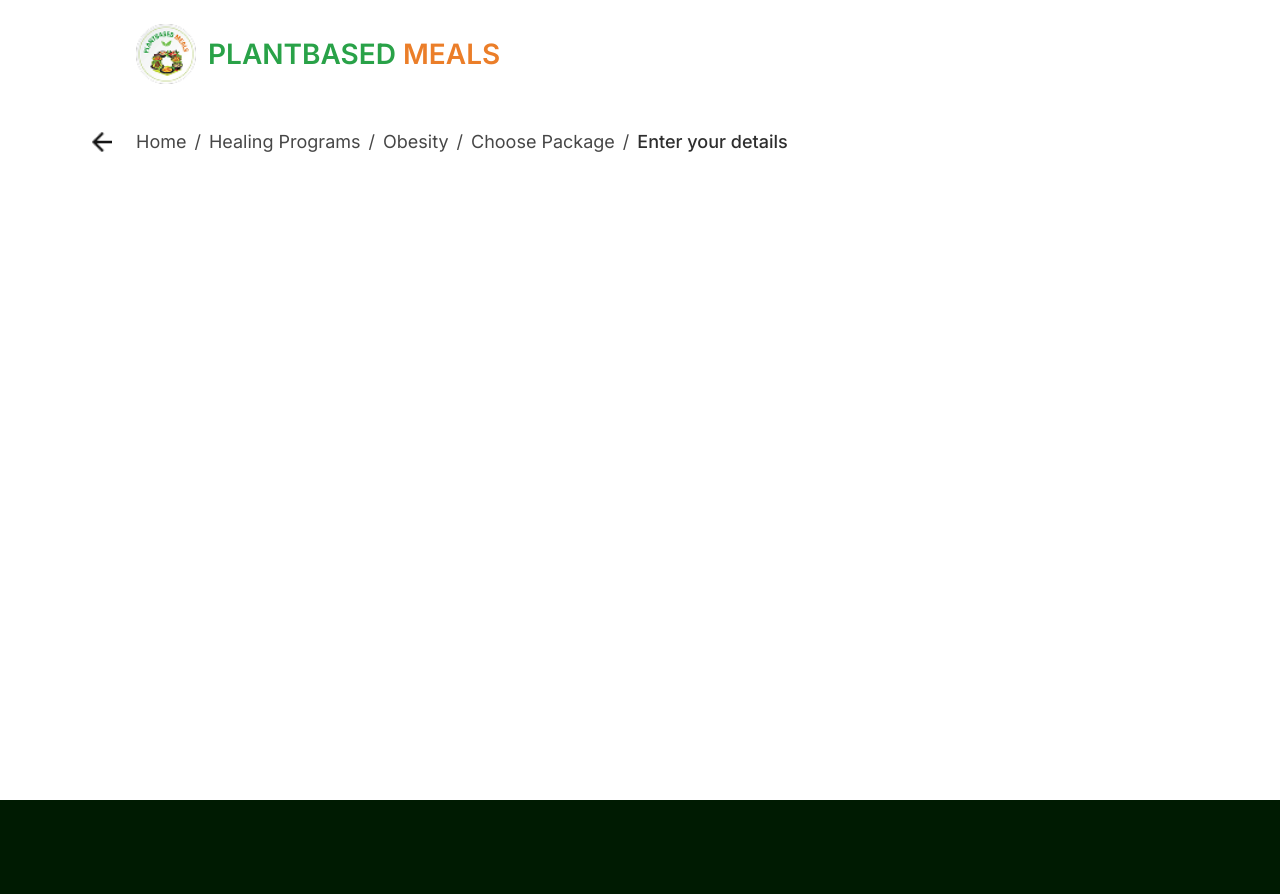
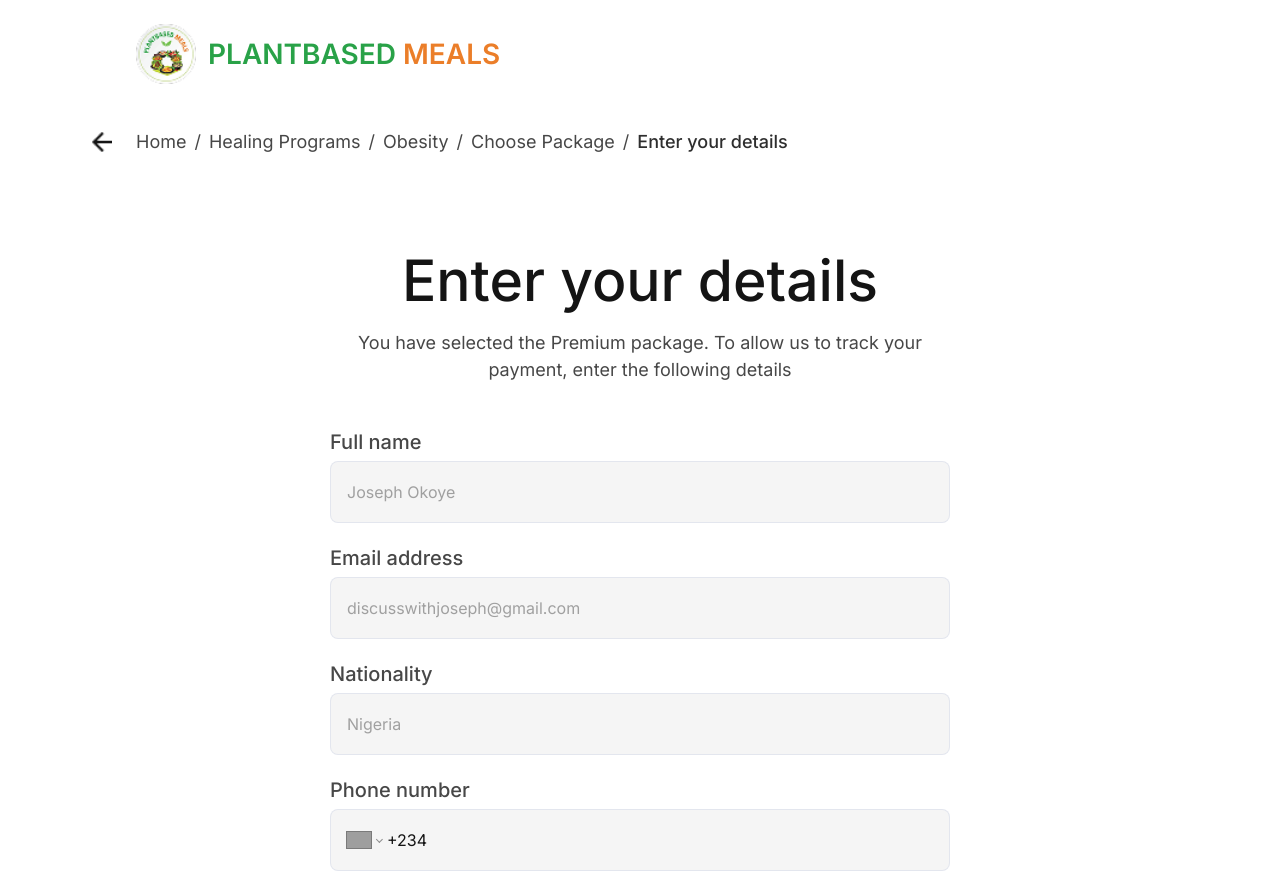
Before and after one commit to Plantbased-ORG/plantbasedmeals, a Next.js app: page /programs/1/choose-package/enter-details in a window 1280 px wide. Shown: the top 894 px of the page. Built offline with nearby package versions, Linux system fonts and the light colour scheme; no server answers; grey boxes are pictures that could not be loaded.

Commit message:
added input fields to enter details page

```diff
--- a/package.json
+++ b/package.json
@@ -14,6 +14,7 @@
     "postcss": "^8.5.6",
     "react": "19.1.0",
     "react-dom": "19.1.0",
+    "react-phone-number-input": "^3.4.13",
     "tailwindcss": "^4.1.13"
   },
   "devDependencies": {
--- a/src/app/programs/[slug]/choose-package/enter-details/page.tsx
+++ b/src/app/programs/[slug]/choose-package/enter-details/page.tsx
@@ -4,6 +4,9 @@ import Image from 'next/image'
 import Link from 'next/link'
 import { useEffect, useState } from 'react'
 import { useParams } from 'next/navigation'
+import PhoneInput from 'react-phone-number-input'
+import 'react-phone-number-input/style.css'
+import type { E164Number } from 'libphonenumber-js/core'
 
 export default function EnterDetailsPage() {
   const params = useParams()
@@ -11,6 +14,9 @@ export default function EnterDetailsPage() {
 
   const [programName, setProgramName] = useState<string>('')
   const [loading, setLoading] = useState(true)
+
+  const [phoneNumber, setPhoneNumber] = useState<E164Number | undefined>()
+
 
   // Fetch program to get the name for breadcrumb
   useEffect(() => {
@@ -131,6 +137,103 @@ export default function EnterDetailsPage() {
           </span>
         </div>
       </div>
+
+      {/* Main Heading - Enter your details */}
+      <div className="w-full mt-[250px] flex justify-center">
+        <h2 className="text-[57px] font-medium leading-[110%] tracking-[0%] text-center text-[#141414]">
+          Enter your details
+        </h2>
+      </div>
+
+      {/* Subtitle paragraph */}
+      <div className="w-full mt-4 flex justify-center">
+        <p className="text-[18px] font-normal leading-[150%] tracking-[0%] text-center text-[#474747]">
+          You have selected the Premium package. To allow us to track your<br />payment, enter the following details
+        </p>
+      </div>
+
+      {/* Form Section */}
+      <div className="w-full mt-12 flex justify-center px-4">
+        <div className="w-[620px]">
+          {/* Full name */}
+          <div className="mb-6">
+            <label
+              htmlFor="fullName"
+              className="block text-[20px] font-medium leading-[110%] tracking-[0%] text-[#474747] mb-2"
+            >
+              Full name
+            </label>
+            <input
+              type="text"
+              id="fullName"
+              name="fullName"
+              placeholder="Joseph Okoye"
+              className="w-[620px] h-[62px] px-4 py-5 rounded-[8px] border border-[#D7DCE999] bg-[#F5F5F5] text-[16px] text-[#141414] placeholder:text-[#A0A0A0] focus:outline-none focus:border-[#29A248]"
+            />
+          </div>
+
+          {/* Email address */}
+          <div className="mb-6">
+            <label
+              htmlFor="email"
+              className="block text-[20px] font-medium leading-[110%] tracking-[0%] text-[#474747] mb-2"
+            >
+              Email address
+            </label>
+            <input
+              type="email"
+              id="email"
+              name="email"
+              placeholder="discusswithjoseph@gmail.com"
+              className="w-[620px] h-[62px] px-4 py-5 rounded-[8px] border border-[#D7DCE999] bg-[#F5F5F5] text-[16px] text-[#141414] placeholder:text-[#A0A0A0] focus:outline-none focus:border-[#29A248]"
+            />
+          </div>
+
+          {/* Nationality */}
+          <div className="mb-6">
+            <label
+              htmlFor="nationality"
+              className="block text-[20px] font-medium leading-[110%] tracking-[0%] text-[#474747] mb-2"
+            >
+              Nationality
+            </label>
+            <input
+              type="text"
+              id="nationality"
+              name="nationality"
+              placeholder="Nigeria"
+              className="w-[620px] h-[62px] px-4 py-5 rounded-[8px] border border-[#D7DCE999] bg-[#F5F5F5] text-[16px] text-[#141414] placeholder:text-[#A0A0A0] focus:outline-none focus:border-[#29A248]"
+            />
+          </div>
+
+          {/* Phone number */}
+          <div className="mb-8">
+            <label
+              htmlFor="phoneNumber"
+              className="block text-[20px] font-medium leading-[110%] tracking-[0%] text-[#474747] mb-2"
+            >
+              Phone number
+            </label>
+            <PhoneInput
+              international
+              defaultCountry="NG"
+              value={phoneNumber}
+              onChange={setPhoneNumber}
+              className="w-[620px] h-[62px] px-4 py-5 rounded-[8px] border border-[#D7DCE999] bg-[#F5F5F5] text-[16px] text-[#141414] placeholder:text-[#A0A0A0] focus:outline-none focus:border-[#29A248]"
+            />
+          </div>
+
+          {/* Proceed to payment button */}
+          <button
+            type="submit"
+            className="w-auto h-[62px] px-8 py-5 rounded-full bg-[#0D8E18] hover:bg-[#0C7614] transition-colors flex items-center justify-center"
+          >
+            <span className="text-[18px] font-medium leading-[100%] tracking-[0%] text-white">
+              Proceed to payment
+            </span>
+          </button>
+        </div>
+      </div>
     </main>
   )
 }
```
Also changed, not shown: 1 other file (tests, documents, lock files or other folders).
